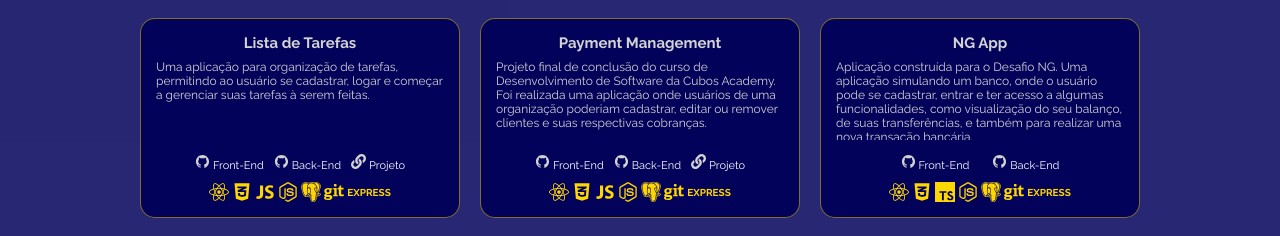
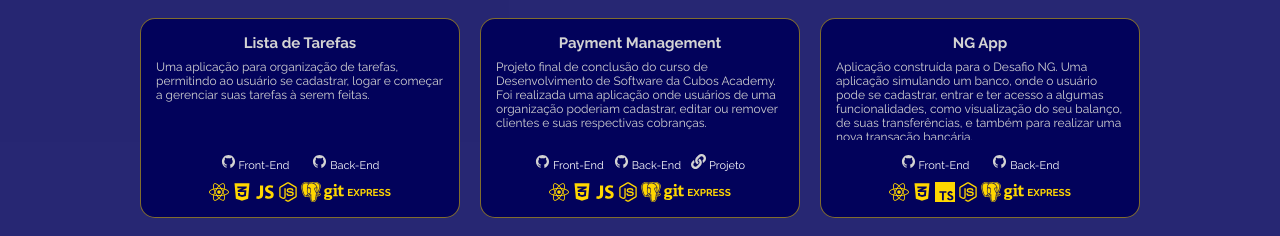
Before and after one commit to Rmdeaguiar/portfolio, a React (Create React App) app: page / in a window 1280 px wide. Shown: the part 1129-1365 px from the top of the page. Built offline with nearby package versions, Linux system fonts and the light colour scheme.

Commit message:
ajuste em projeto

```diff
--- a/src/Components/Projects/index.tsx
+++ b/src/Components/Projects/index.tsx
@@ -95,7 +95,6 @@ function Projects({ english }: Props) {
               <div className='links-project'>
                 <a href='https://github.com/Rmdeaguiar/front-todolist' target="_blank" rel='noreferrer'><img src={GitHub} alt='github' />Front-End</a>
                 <a href='https://github.com/Rmdeaguiar/back-todolist' target="_blank" rel='noreferrer'><img src={GitHub} alt='github' />Back-End</a>
-                <a href='https://sualistadetarefas.netlify.app/' target="_blank" rel='noreferrer'><img src={Link} alt='link' />{english ? 'Project' : 'Projeto'}</a>
               </div>
               <div className='languages-project'>
                 <img src={ReactJs} alt='reactjs' />
```
